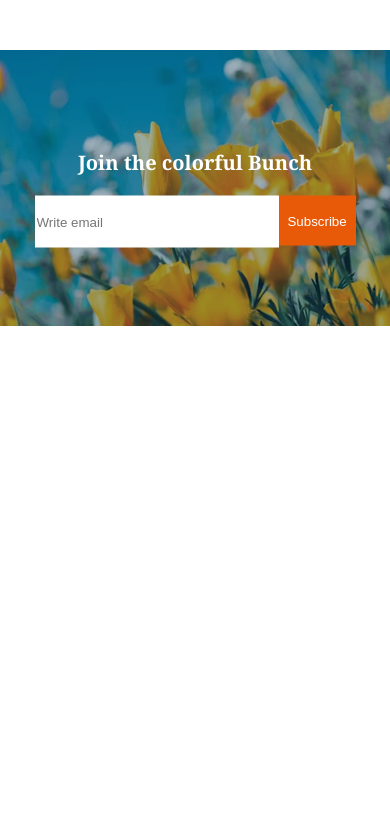
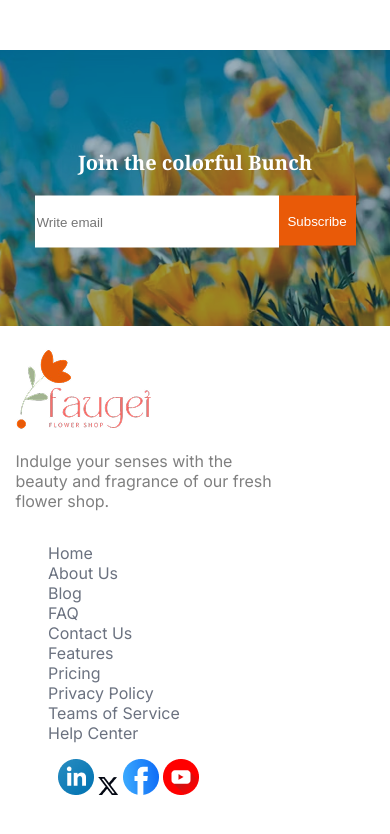
Before and after one commit to ZilhajSajid/Assignment-002, a plain HTML site: page index.html in a window 390 px wide. Shown: the part 4094-4928 px from the top of the page. Before the commit the page ends 4420 px from the top, so only its background shows below. Drawn offline with Linux system fonts and the light colour scheme.

Commit message:
added footer section and made it responsive

```diff
--- a/index.html
+++ b/index.html
@@ -214,6 +214,37 @@
         </div>
       </section>
     </main>
-    <footer></footer>
+    <footer>
+      <section class="footer-container">
+        <div class="left-side">
+          <img src="./assets/logo.png" alt="" />
+          <p class="inter-font footer-description">
+            Indulge your senses with the <br />beauty and fragrance of our fresh
+            <br />
+            flower shop.
+          </p>
+        </div>
+        <div class="middle">
+          <ul>
+            <li><a class="inter-font" href="">Home</a></li>
+            <li><a class="inter-font" href="">About Us</a></li>
+            <li><a class="inter-font" href="">Blog</a></li>
+            <li><a class="inter-font" href="">FAQ</a></li>
+            <li><a class="inter-font" href="">Contact Us</a></li>
+            <li><a class="inter-font" href="">Features</a></li>
+            <li><a class="inter-font" href="">Pricing</a></li>
+            <li><a class="inter-font" href="">Privacy Policy</a></li>
+            <li><a class="inter-font" href="">Teams of Service</a></li>
+            <li><a class="inter-font" href="">Help Center</a></li>
+          </ul>
+        </div>
+        <div class="right-side">
+          <img src="./assets/icon-linkedin.png" alt="" />
+          <img src="./assets/icon-twitter.png" alt="" />
+          <img src="./assets/icon-facebook.png" alt="" />
+          <img src="./assets/icon-youtube.png" alt="" />
+        </div>
+      </section>
+    </footer>
   </body>
 </html>
--- a/styles/styles.css
+++ b/styles/styles.css
@@ -391,7 +391,40 @@
 .colorful-bunch .text .text-field {
   display: flex;
 }
+/* Footer styles */
 
+.footer-container {
+  display: flex;
+  padding-top: 50px;
+  max-width: 1440px;
+  margin: 0 auto;
+}
+.footer-description {
+  color: rgba(0, 0, 0, 0.5);
+}
+.left-side {
+  margin-left: 160px;
+  width: 359px;
+  height: 179px;
+}
+.middle ul {
+  display: grid;
+  grid-template-columns: repeat(2, 5fr);
+}
+.middle li {
+  list-style: none;
+  row-gap: 50px;
+  column-gap: 50px;
+}
+.middle a {
+  text-decoration: none;
+  color: #6b7280;
+  font-size: 1rem;
+}
+.right-side {
+  padding-right: 160px;
+  padding-left: 50px;
+}
 /* Responsive Media query */
 @media screen and (max-width: 576px) {
   .hide {
@@ -521,4 +554,16 @@
   .colorful-bunch .text .text-field {
     width: 321px;
   }
+
+  .footer-container {
+    max-width: 393px;
+    flex-direction: column;
+    margin: 750px 0px;
+  }
+  .left-side {
+    margin: 0 auto;
+  }
+  .middle ul {
+    grid-template-columns: repeat(1, 1fr);
+  }
 }
```
